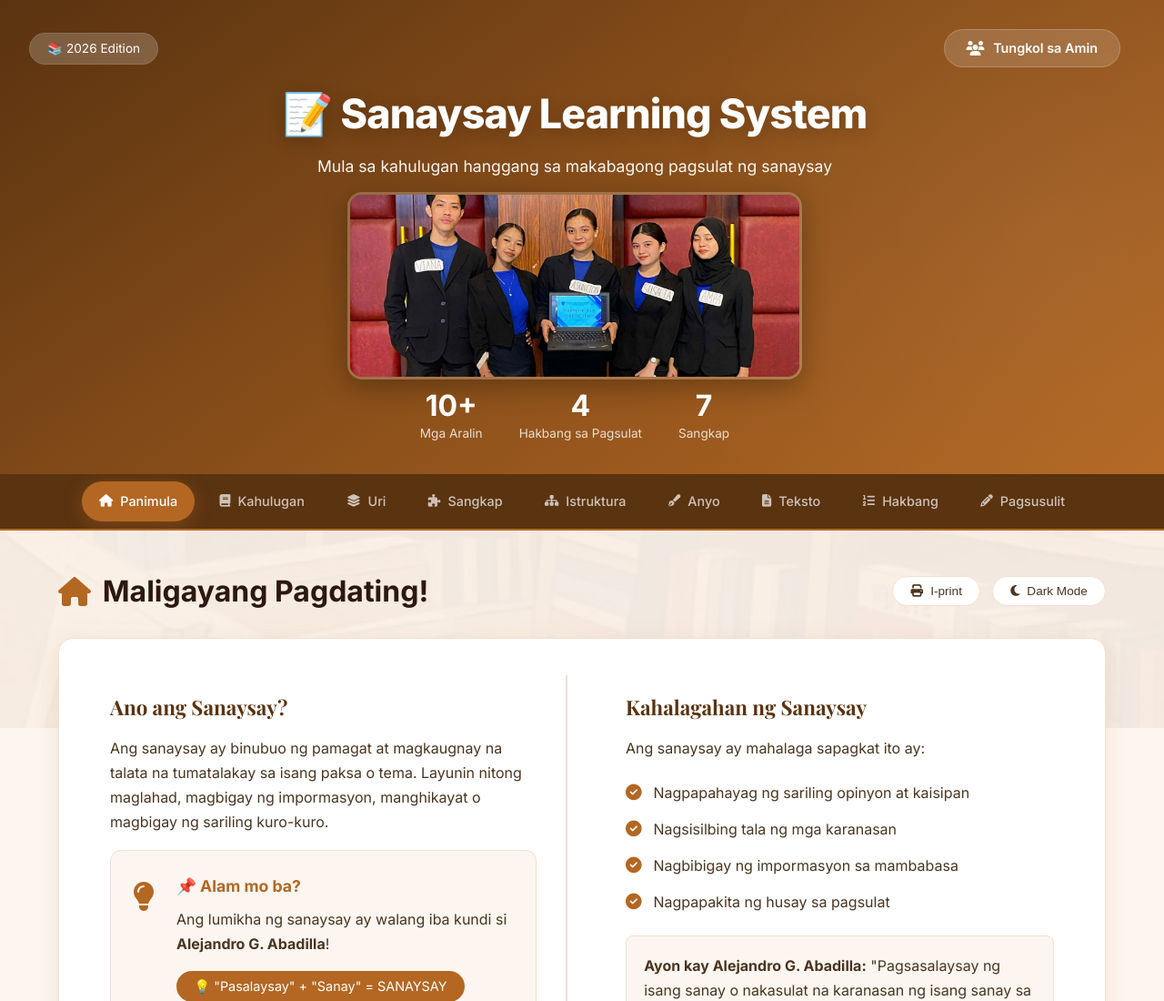
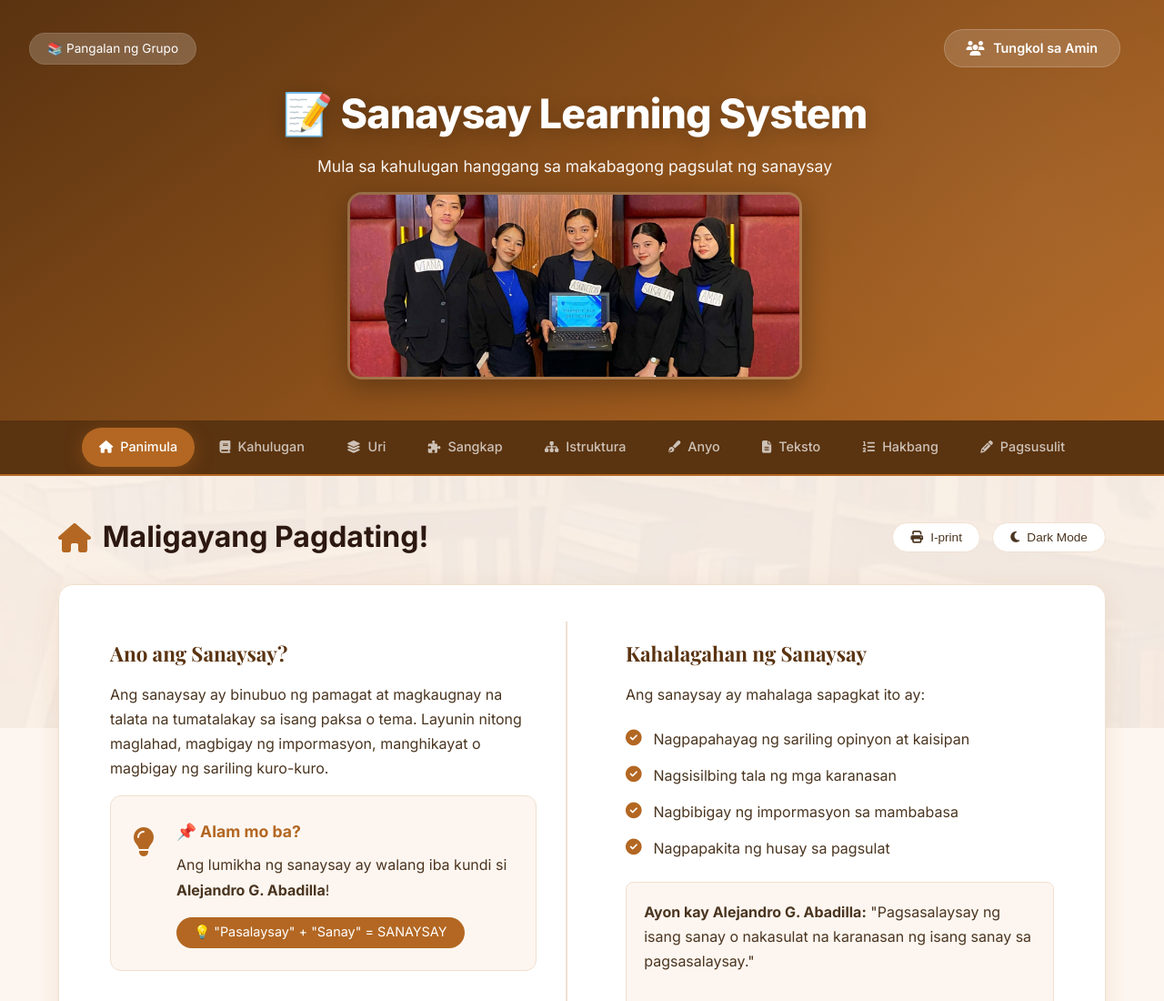
Before and after one commit to FernandoUrita/Sanaygabay, a plain HTML site: page index.html in a window 1280 px wide. Shown: the top 1100 px of the page at 91% size. Drawn offline with nearby package versions, Linux system fonts and the light colour scheme.

Commit message:
Na-update ang homepage design at nagdagdag ng about page

```diff
--- a/css/about.css
+++ b/css/about.css
@@ -61,7 +61,7 @@
 .group-photo img {
     width: 100%;
     height: auto;
-    max-height: 400px;
+    max-height: 530px;
     object-fit: cover;
     display: block;
 }
--- a/index.html
+++ b/index.html
@@ -22,7 +22,7 @@
         <div class="header-container">
             <div class="header-top">
                 <div class="header-badge">
-                    <span class="badge">📚 2026 Edition</span>
+                    <span class="badge">📚 Pangalan ng Grupo</span>
                 </div>
                 <a href="about.html" class="about-header-btn">
                     <i class="fas fa-users"></i> Tungkol sa Amin
@@ -35,20 +35,6 @@
                 <img src="assets/group-photo.jpg" alt="Group Photo ng mga Mananaliksik" />
             </div>
 
-            <div class="header-stats">
-                <div class="stat-item">
-                    <span class="stat-number">10+</span>
-                    <span class="stat-label">Mga Aralin</span>
-                </div>
-                <div class="stat-item">
-                    <span class="stat-number">4</span>
-                    <span class="stat-label">Hakbang sa Pagsulat</span>
-                </div>
-                <div class="stat-item">
-                    <span class="stat-number">7</span>
-                    <span class="stat-label">Sangkap</span>
-                </div>
-            </div>
         </div>
     </header>
 
```
Also changed, not shown: about.html (+4 -4 lines).
